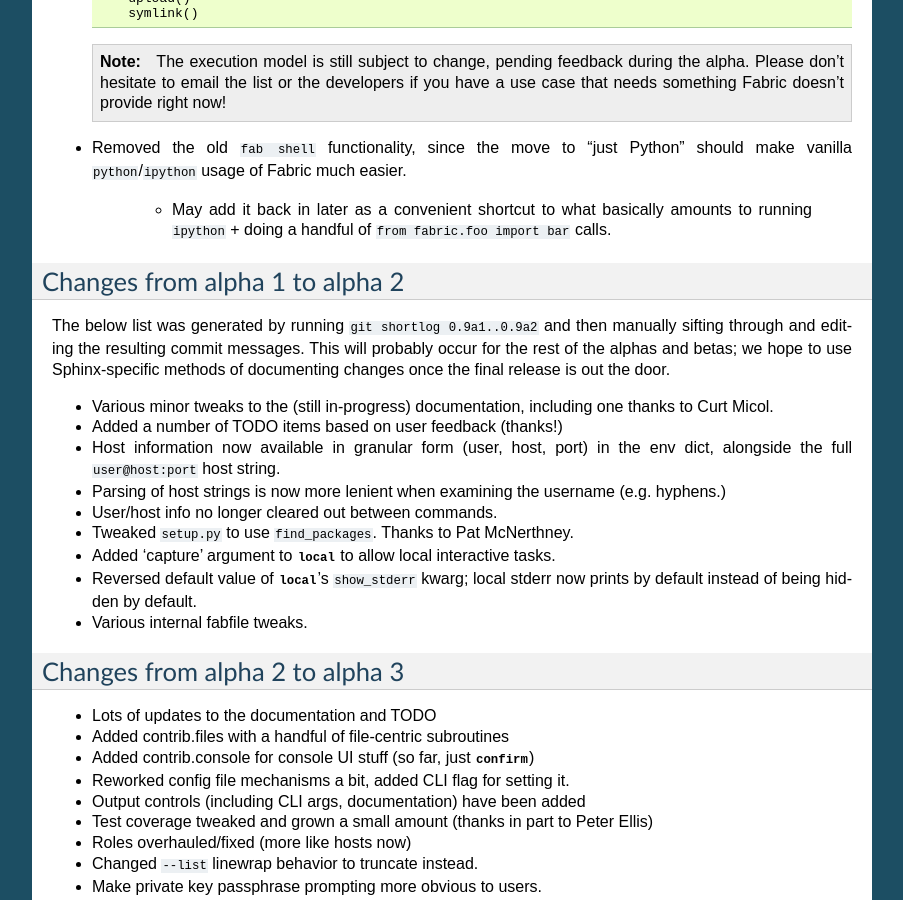
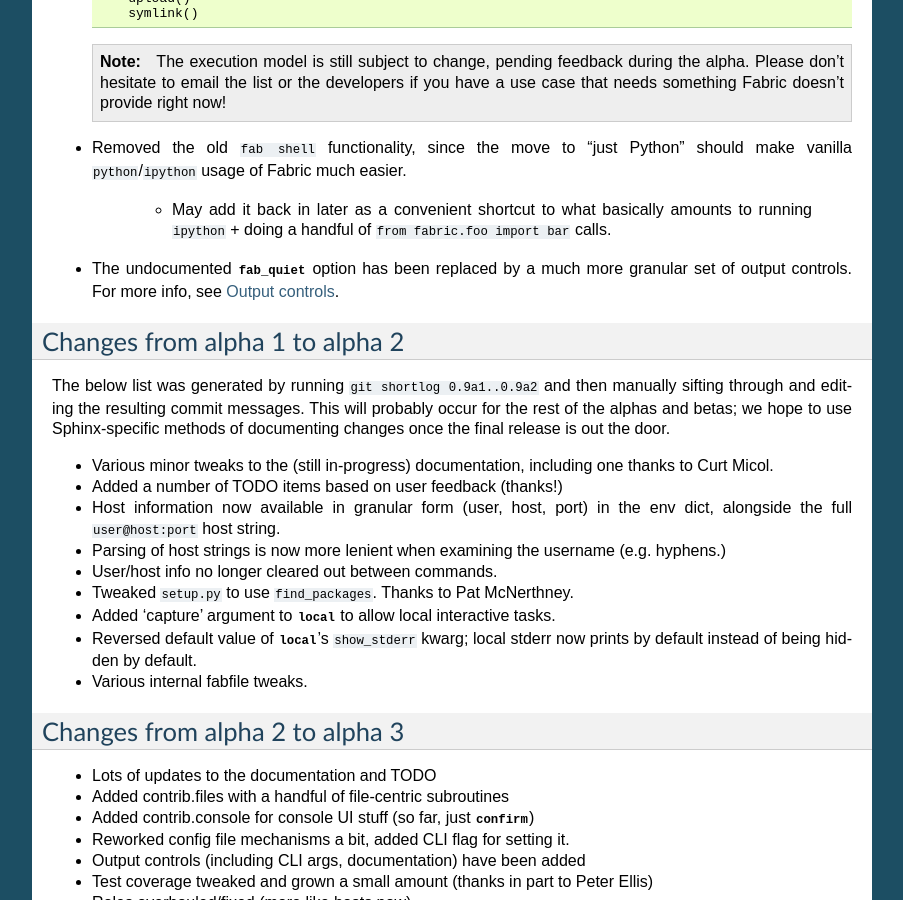
Before and after one commit to fabric/fabric, a Sphinx documentation site: the page built from docs/compatibility.rst, in a window 1280 px wide and 900 px high, scrolled down 3837 px. Shown: the whole window, without its empty margins (198-1101 px from the left). Built offline with Sphinx 7.4.7, drawn with Linux system fonts in a browser that asks for light colours.

Commit message:
Add note to compatibility page re: fab_quiet.

```diff
--- a/docs/compatibility.rst
+++ b/docs/compatibility.rst
@@ -234,12 +234,16 @@
     The execution model is still subject to change, pending feedback during the
     alpha. Please don't hesitate to email the list or the developers if you have
     a use case that needs something Fabric doesn't provide right now!
+
 * Removed the old ``fab shell`` functionality, since the move to "just Python"
   should make vanilla ``python``/``ipython`` usage of Fabric much easier.
 
     * May add it back in later as a convenient shortcut to what basically
       amounts to running ``ipython`` + doing a handful of ``from fabric.foo
       import bar`` calls.
+
+* The undocumented `fab_quiet` option has been replaced by a much more granular
+  set of output controls. For more info, see :ref:`output-controls`.
 
 
 Changes from alpha 1 to alpha 2
--- a/docs/usage.rst
+++ b/docs/usage.rst
@@ -251,6 +251,8 @@
     man-in-the-middle attacks! Please use with caution.
 
 
+.. _output-controls:
+
 Output controls
 ===============
 
```
